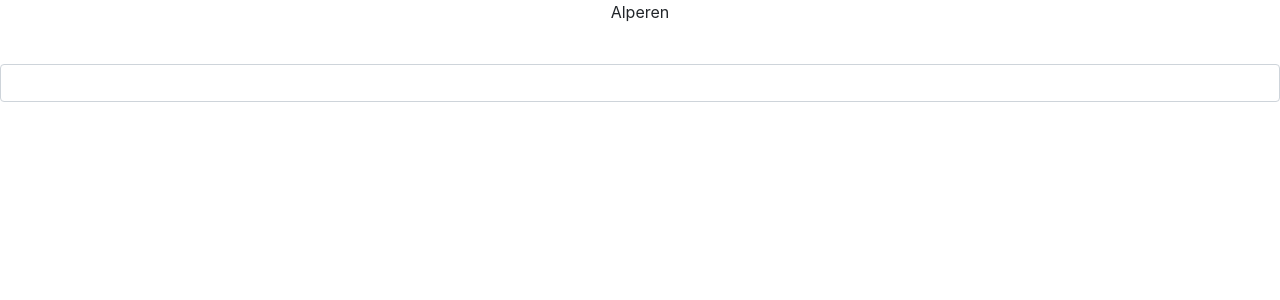
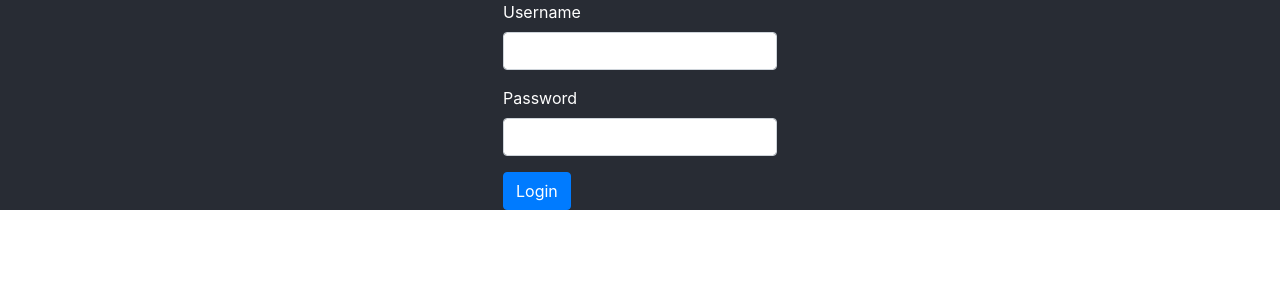
Before and after one commit to alperenozil/forms, a React (Create React App) app: page / in a window 1280 px wide. Shown: the top 300 px of the page. Built offline with nearby package versions, Linux system fonts and the light colour scheme.

Commit message:
form input

```diff
--- a/src/App.css
+++ b/src/App.css
@@ -24,6 +24,15 @@
   color: white;
 }
 
+.form {
+  background-color: #282c34;
+  display: flex;
+  flex-direction: column;
+  align-items: center;
+  justify-content: center;
+  color: white;
+}
+
 .App-link {
   color: #61dafb;
 }
--- a/src/App.js
+++ b/src/App.js
@@ -3,8 +3,7 @@
 
 function App() {
   return (
-    <div className="App">
-      <p>Alperen</p>
+    <div>
       <Forms></Forms>
     </div>
   );
--- a/src/forms.jsx
+++ b/src/forms.jsx
@@ -4,14 +4,20 @@
 class Forms extends Component {
     render() {
         return (
-        <div>
-            <form action="">
+        <div className="form">
+            <form>
                 <div className="form-group">
-                    <label htmlFor=""></label>
-                    <input type="text" className="form-control"/>
+                    <label htmlFor="username">Username</label>
+                    <input id="username" type="text" className="form-control"/>
                 </div>
+                <div className="form-group">
+                    <label htmlFor="password">Password</label>
+                    <input id="password" type="text" className="form-control"/>
+                </div>
+                <button className="btn btn-primary">Login</button>
             </form>
-        </div> );
+        </div>
+        );
     }
 }
 
```
